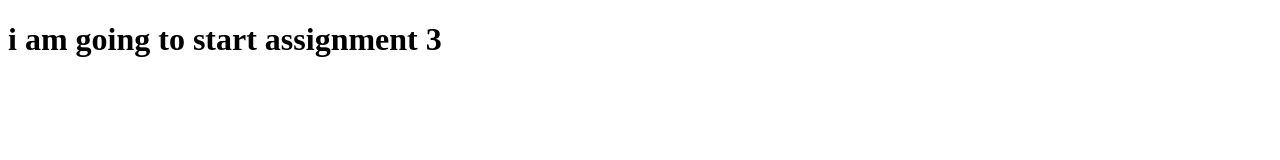
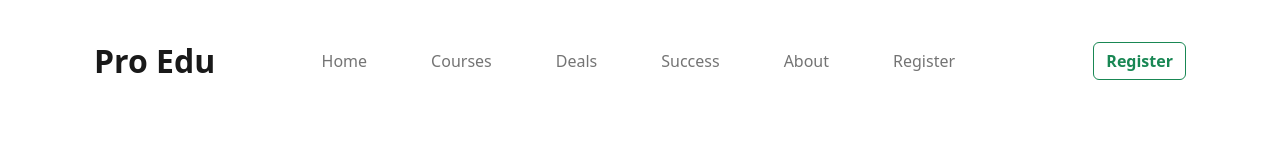
Before and after one commit to Saeedullah15/edtech-website, a plain HTML site: page index.html in a window 1280 px wide. Drawn offline with nearby package versions, Linux system fonts and the light colour scheme.

Commit message:
navbar done

```diff
--- a/index.html
+++ b/index.html
@@ -6,10 +6,64 @@
     <meta http-equiv="X-UA-Compatible" content="IE=edge">
     <meta name="viewport" content="width=device-width, initial-scale=1.0">
     <title>EDTECH</title>
+    <!-- CSS only -->
+    <link href="https://cdn.jsdelivr.net/npm/bootstrap@5.2.0/dist/css/bootstrap.min.css" rel="stylesheet"
+        integrity="sha384-gH2yIJqKdNHPEq0n4Mqa/HGKIhSkIHeL5AyhkYV8i59U5AR6csBvApHHNl/vI1Bx" crossorigin="anonymous">
 </head>
 
 <body>
-    <h1>i am going to start assignment 3</h1>
+    <header>
+        <!-- navbar start -->
+        <div class="container mt-4">
+            <nav class="navbar navbar-expand-lg">
+                <div class="container-fluid">
+                    <a class="navbar-brand fw-bold fs-2" href="#">Pro Edu</a>
+                    <button class="navbar-toggler" type="button" data-bs-toggle="collapse"
+                        data-bs-target="#navbarSupportedContent" aria-controls="navbarSupportedContent"
+                        aria-expanded="false" aria-label="Toggle navigation">
+                        <span class="navbar-toggler-icon"></span>
+                    </button>
+                    <div class="collapse navbar-collapse" id="navbarSupportedContent">
+                        <ul class="navbar-nav m-auto mb-2 mb-lg-0">
+                            <li class="nav-item me-5">
+                                <a class="nav-link" href="#">Home</a>
+                            </li>
+                            <li class="nav-item me-5">
+                                <a class="nav-link" href="#">Courses</a>
+                            </li>
+                            <li class="nav-item me-5">
+                                <a class="nav-link" href="#">Deals</a>
+                            </li>
+                            <li class="nav-item me-5">
+                                <a class="nav-link" href="#">Success</a>
+                            </li>
+                            <li class="nav-item me-5">
+                                <a class="nav-link" href="#">About</a>
+                            </li>
+                            <li class="nav-item me-5">
+                                <a class="nav-link" href="#">Register</a>
+                            </li>
+                        </ul>
+                        <form>
+                            <button class="btn btn-outline-success fw-bold" type="submit">Register</button>
+                        </form>
+                    </div>
+                </div>
+            </nav>
+        </div>
+        <!-- navbar end -->
+    </header>
+    <main>
+
+    </main>
+    <footer>
+
+    </footer>
+
+    <!-- JavaScript Bundle with Popper -->
+    <script src="https://cdn.jsdelivr.net/npm/bootstrap@5.2.0/dist/js/bootstrap.bundle.min.js"
+        integrity="sha384-A3rJD856KowSb7dwlZdYEkO39Gagi7vIsF0jrRAoQmDKKtQBHUuLZ9AsSv4jD4Xa"
+        crossorigin="anonymous"></script>
 </body>
 
 </html>
```
